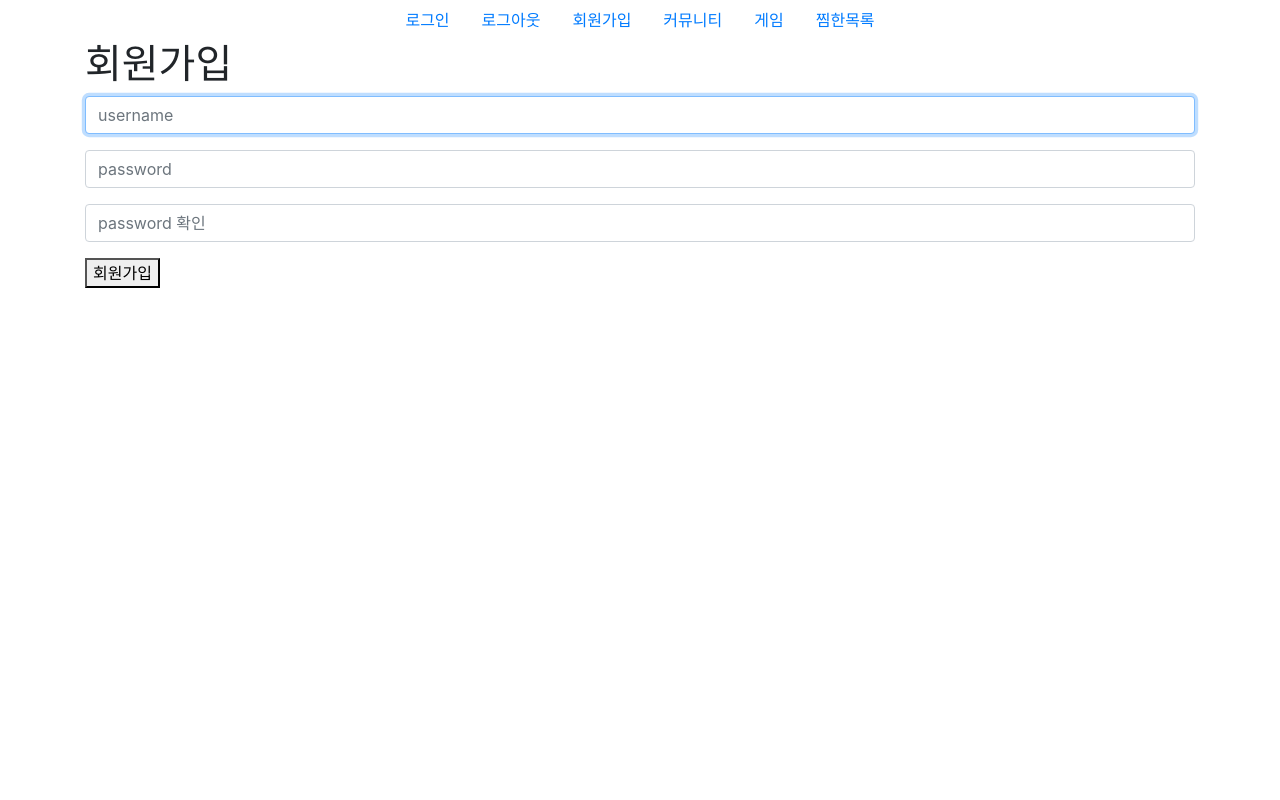
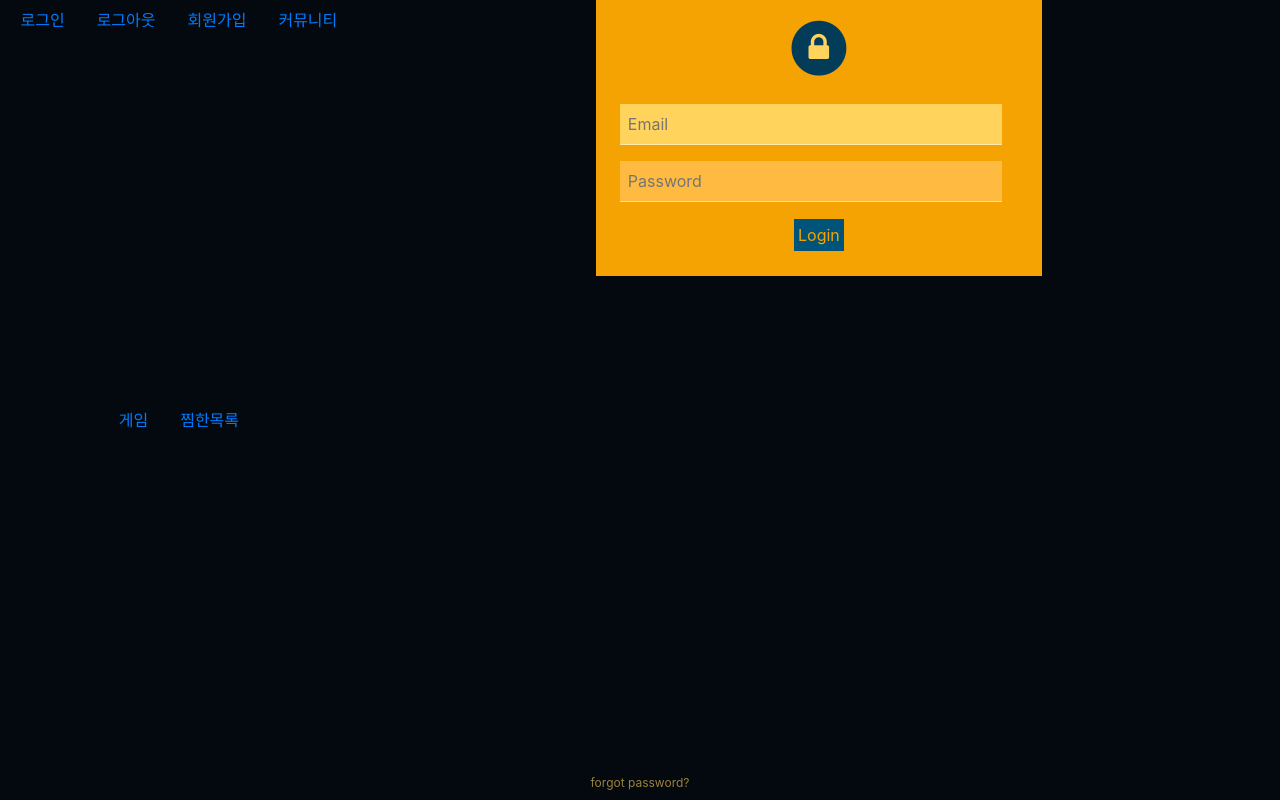
Before and after one commit to damingu/Retro-movie-random-game, a Django app: page /accounts/signup/ in a window 1280 px wide. Run offline with Django 3.2, Linux system fonts and the light colour scheme; some libraries are stand-ins or nearby versions.

Commit message:
Add temp css sytle & solve error

```diff
--- a/accounts/templates/accounts/signup.html
+++ b/accounts/templates/accounts/signup.html
@@ -1,12 +1,17 @@
 {% extends 'base.html' %}
+{% load static %}
 {% load bootstrap4 %}
+
+{% block css %}
+  <link rel="stylesheet" href="{% static 'stylesheets/style.css' %}">
+{% endblock %}
 
 {% block title %}
 signup
 {% endblock %}
 
 {% block content %}
-<h1>회원가입</h1>
+{% comment %} <h1>회원가입</h1>
 <form action="" method="POST">
   {% csrf_token %}
   {% for field in form %}
@@ -19,6 +24,21 @@ signup
   {% endfor %}
   <button>회원가입</button>
 
+</form> {% endcomment %}
+
+{% comment %} test코드 {% endcomment %}
+<form class="login-form">
+  <p class="login-text">
+    <span class="fa-stack fa-lg">
+      <i class="fa fa-circle fa-stack-2x"></i>
+      <i class="fa fa-lock fa-stack-1x"></i>
+    </span>
+  </p>
+  <input type="email" class="login-username" autofocus="true" required="true" placeholder="Email" />
+  <input type="password" class="login-password" required="true" placeholder="Password" />
+  <input type="submit" name="Login" value="Login" class="login-submit" />
 </form>
-
+<a href="#" class="login-forgot-pass">forgot password?</a>
+<div class="underlay-photo"></div>
+<div class="underlay-black"></div>
 {% endblock %}
--- a/accounts/views.py
+++ b/accounts/views.py
@@ -18,7 +18,7 @@ def signup(request):
         form = CustomUserCreationForm(request.POST)
         if form.is_valid() : # 유효성 검사
             user = form.save()
-            auth_login(request, user)
+            auth_login(request, user, backend='django.contrib.auth.backends.ModelBackend')
             return redirect('accounts:login')
     else :
         form = CustomUserCreationForm()
@@ -33,7 +33,7 @@ def login(request):
     if request.method == 'POST' :
         form = CustomAuthenticationForm(request, request.POST)
         if form.is_valid():
-            auth_login(request, form.get_user())
+            auth_login(request, form.get_user(), backend='django.contrib.auth.backends.ModelBackend')
             return redirect('game:index') #게임 실행 페이지로 이동
     else :
         form = CustomAuthenticationForm()
--- a/config/static/stylesheets/style.css
+++ b/config/static/stylesheets/style.css
@@ -1,3 +1,121 @@
-.test {
-  color:crimson;
+@import url(https://fonts.googleapis.com/css?family=Open+Sans:100,300,400,700);
+ @import url(//netdna.bootstrapcdn.com/font-awesome/4.0.3/css/font-awesome.css);
+ body, html {
+	 height: 100%;
 }
+ body {
+	 font-weight: 100;
+	 display: flex;
+	 overflow: hidden;
+}
+ input ::-webkit-input-placeholder {
+	 color: #005479;
+}
+ input ::-moz-placeholder {
+	 color: #005479;
+}
+ input :-ms-input-placeholder {
+	 color: #005479;
+}
+ input:focus {
+	 outline: 0 transparent solid;
+}
+ input:focus ::-webkit-input-placeholder {
+	 color: rgba(0, 0, 0, 0.7);
+}
+ input:focus ::-moz-placeholder {
+	 color: rgba(0, 0, 0, 0.7);
+}
+ input:focus :-ms-input-placeholder {
+	 color: rgba(0, 0, 0, 0.7);
+}
+ .login-form {
+	 background: #f5a302;
+	 min-height: 10rem;
+	 margin: auto;
+	 max-width: 50%;
+	 padding: 0.5rem;
+}
+ .login-text {
+	 color: #033c59;
+	 font-size: 1.5rem;
+	 margin: 0 auto;
+	 max-width: 50%;
+	 padding: 0.5rem;
+	 text-align: center;
+}
+ .login-text .fa-stack-1x {
+	 color: #ffd35c;
+}
+ .login-username, .login-password {
+	 background: #ffba41;
+	 border: 0 solid;
+	 border-bottom: 1px solid rgba(255, 255, 255, .5);
+	 color: white;
+	 display: block;
+	 margin: 1rem;
+	 padding: 0.5rem;
+	 transition: 250ms background ease-in;
+	 width: calc(100% - 3rem);
+}
+ .login-username:focus, .login-password:focus {
+	 background: #ffd35c;
+	 color: #0c1e34;
+	 transition: 150ms background ease-in;
+}
+ .login-forgot-pass {
+	 bottom: 0;
+	 color: #ffd35c;
+	 cursor: pointer;
+	 display: block;
+	 font-size: 75%;
+	 left: 0;
+	 opacity: 0.6;
+	 padding: 0.5rem;
+	 position: absolute;
+	 text-align: center;
+	 width: 100%;
+}
+ .login-forgot-pass:hover {
+	 opacity: 1;
+}
+ .login-submit {
+	 border: 1px solid;
+	 background: #005479;
+	 color: #f5a302;
+	 display: block;
+	 margin: 1rem auto;
+	 min-width: 1px;
+	 padding: 0.25rem;
+	 transition: 250ms background ease-in;
+}
+ .login-submit:hover, .login-submit:focus {
+	 background: #ffd35c;
+	 color: black;
+	 transition: 250ms background ease-in;
+}
+ [class*=underlay] {
+	 left: 0;
+	 min-height: 100%;
+	 min-width: 100%;
+	 position: fixed;
+	 top: 0;
+}
+ .underlay-photo {
+	 background: #0c1e34;
+	 background-size: cover;
+	 /* -webkit-filter: grayscale(30%); */
+	 z-index: -1;
+}
+ .underlay-black {
+	 background: rgba(0, 0, 0, 0.7);
+	 z-index: -1;
+}
+ @keyframes hue-rotate {
+	 from {
+		 -webkit-filter: grayscale(30%) hue-rotate(0deg);
+	}
+	 to {
+		 -webkit-filter: grayscale(30%) hue-rotate(360deg);
+	}
+}
```
